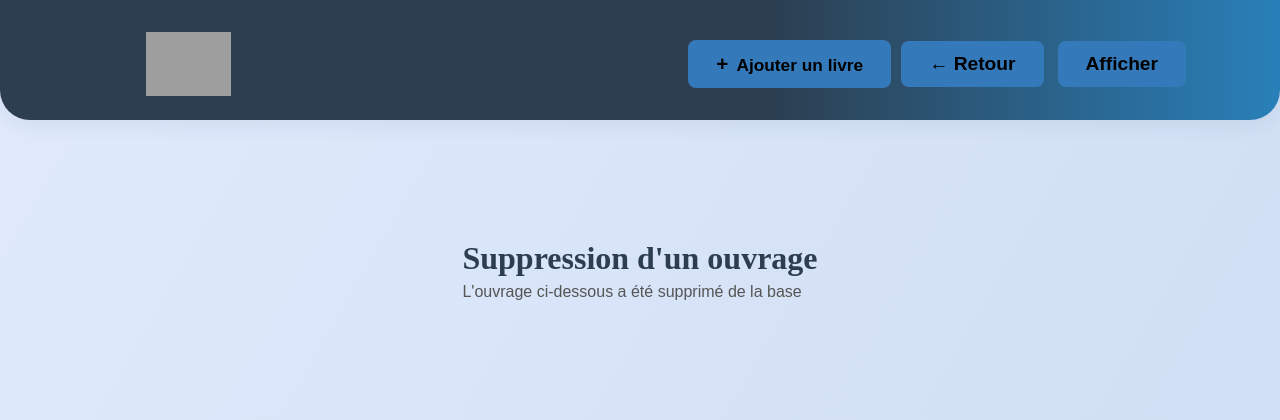
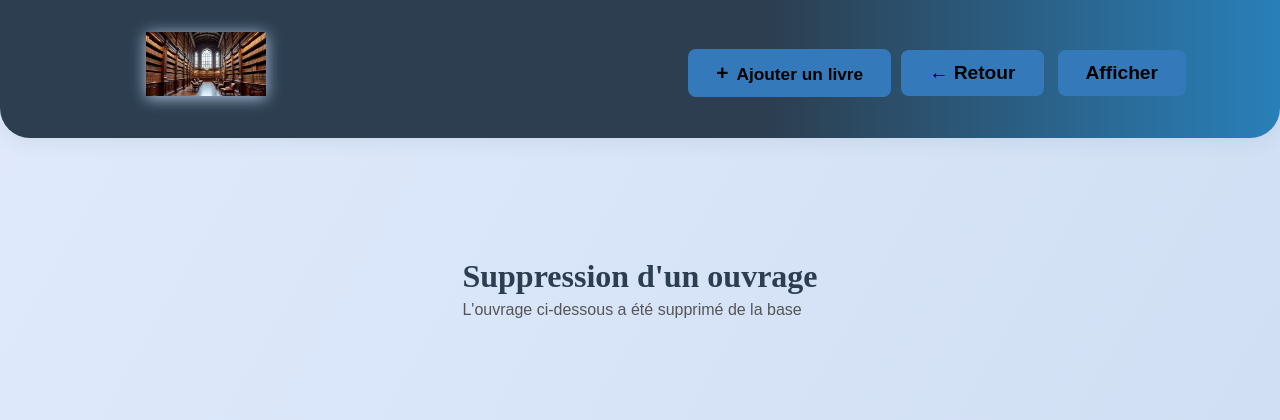
Before and after one commit to SKJUV/tp108f, a PHP site: page /suppression.php in a window 1280 px wide. Shown: the top 420 px of the page. Run offline with PHP 8.4, Linux system fonts and the light colour scheme; grey boxes are pictures that could not be loaded.

Commit message:
version super stable

```diff
--- a/suppression.php
+++ b/suppression.php
@@ -183,6 +183,11 @@ if(isset($_GET['ISBN'])){
             height: 100%;
             object-fit: cover;
         }
+        .header-row div img {
+            width: 120px;
+            margin-bottom: 18px;
+            filter: drop-shadow(0 2px 8px #b3c6e0);
+        }
         .book-info h2 {
             font-size: 1.15em;
             margin: 0 0 8px 0;
@@ -238,7 +243,7 @@ if(isset($_GET['ISBN'])){
         <div class="header-row">
             <div style="display: flex; align-items: center; gap: 16px;">
                 <div style="width:40px;"></div>
-                <img src="captur.PNG" alt="BOOKSPHERE" class="logo">
+                <img src="charger/photo.png" alt="BOOKSPHERE" class="logo">
             </div>
             <div style="display: flex; align-items: center;">
                 <button class="add-btn" onclick="window.location.href='ajouter.php';">
```
